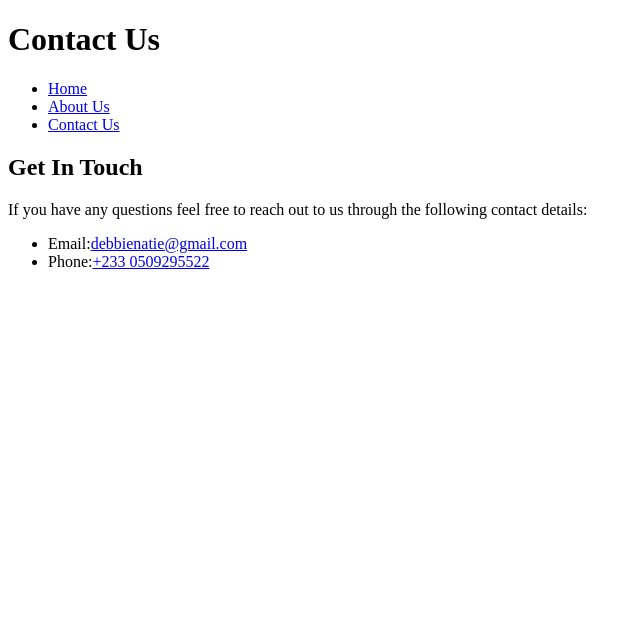
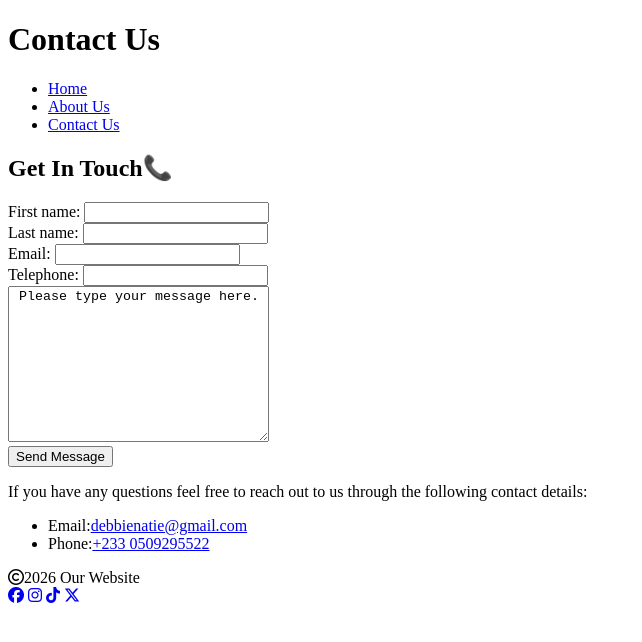
Before and after one commit to annandeborah-jpg/T4G_Hmk1, a plain HTML site: page pages/contact-us.html in a window 1280 px wide. Shown: the whole page, without its empty margins (0-642 px from the left). Drawn offline with Linux system fonts and the light colour scheme.

Commit message:
update T4G_Hmk1 pages

```diff
--- a/pages/contact-us.html
+++ b/pages/contact-us.html
@@ -4,6 +4,7 @@
     <meta charset="UTF-8">
     <meta name="viewport" content="width=device-width, initial-scale=1.0">
     <title>Contact Us</title>
+    <script src="https://kit.fontawesome.com/627ad3e1e2.js" crossorigin="anonymous"></script>
 </head>
 <body>
     <h1>Contact Us</h1>
@@ -14,7 +15,19 @@
             <li><a href="contact-us.html">Contact Us</a></li>
         </ul>
     </nav>
-    <h2>Get In Touch</h2>
+    <h2>Get In Touch📞</h2>
+    <form>
+       <label for="fname">First name:</label>
+       <input type="text" id="fname" name="fname"><br>
+       <label for="lname">Last name:</label>
+       <input type="text" id="lname" name="lname"><br>
+       <label for="mail">Email:</label>
+       <input type="text" id="mail" name="mail"><br>
+       <label for="number">Telephone:</label>
+       <input type="text" id="number" name="number"><br>
+       <textarea name="message" rows="10" cols="30"> Please type your message here.</textarea><br>
+       <button type="button">Send Message</button>
+    </form>
     <p>If you have any questions feel free to reach out to us through the following contact details:</p>
     <nav>
         <ul>
@@ -22,5 +35,12 @@
             <li>Phone:<a href="tel:+233 0509295522">+233 0509295522</a></li>
         </ul>
     </nav>
+    <footer>
+        <i class="fa-regular fa-copyright"></i>2026 Our Website <br>
+        <a href="https://web.facebook.com/index.php/?_rdc=1&_rdr#" target="blank 2"><i class="fa-brands fa-facebook"></i></a>
+        <a href="https://www.instagram.com/" target="blank 3"><i class="fa-brands fa-instagram"></i></a>
+        <a href="https://www.tiktok.com/" target="blank 4"><i class="fa-brands fa-tiktok"></i></a>
+        <a href="https://x.com/" target="blank 5"><i class="fa-brands fa-x-twitter"></i></a>
+    </footer>
 </body>
 </html>
```
Also changed, not shown: pages/about-us.html (+11 -4 lines).
